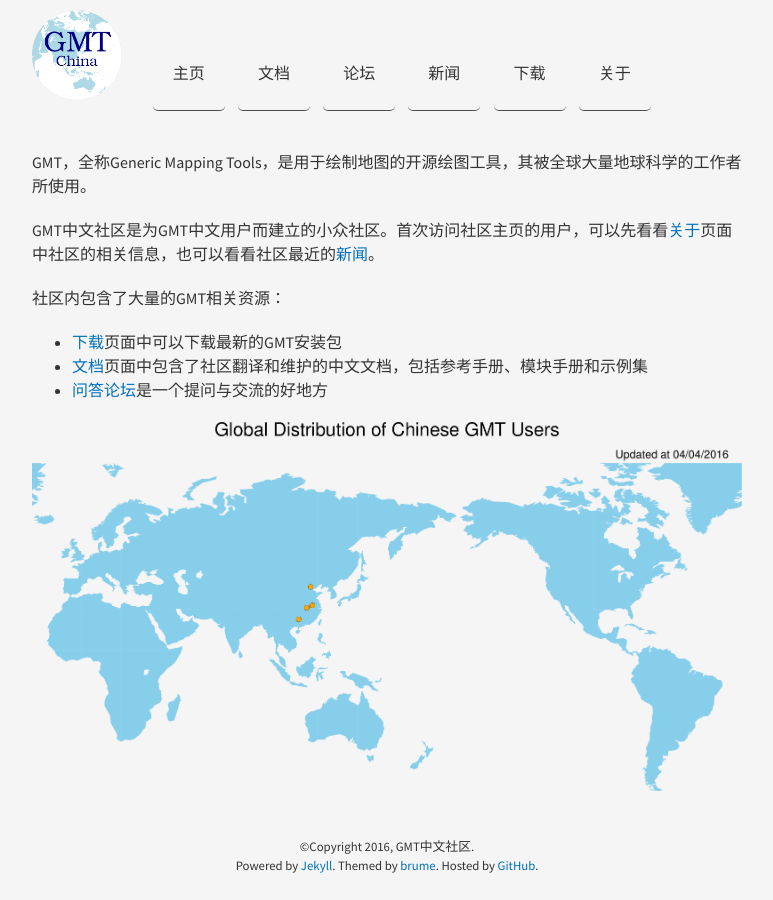
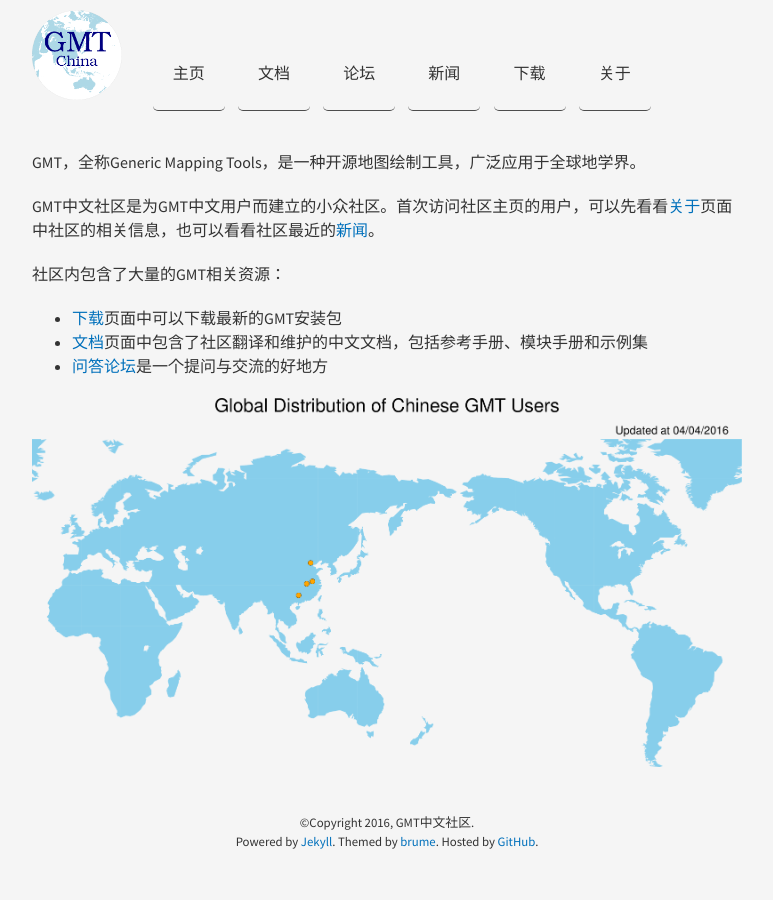
Before and after one commit to junlysky/gmt-china.github.io, a Jekyll site: the page built from index.md, in a window 1280 px wide. Shown: the whole page, without its empty margins (253-1026 px from the left). Built offline with Jekyll 4.4.1, drawn with Linux system fonts in a browser that asks for light colours.

Commit message:
fix index

```diff
--- a/index.md
+++ b/index.md
@@ -3,7 +3,7 @@ layout: default
 title: 首页
 ---
 
-GMT，全称Generic Mapping Tools，是用于绘制地图的开源绘图工具，其被全球大量地球科学的工作者所使用。
+GMT，全称Generic Mapping Tools，是一种开源地图绘制工具，广泛应用于全球地学界。
 
 GMT中文社区是为GMT中文用户而建立的小众社区。首次访问社区主页的用户，可以先看看[关于](http://gmt-china.org/about/)页面中社区的相关信息，也可以看看社区最近的[新闻](http://gmt-china.org/blog/)。
 
```
